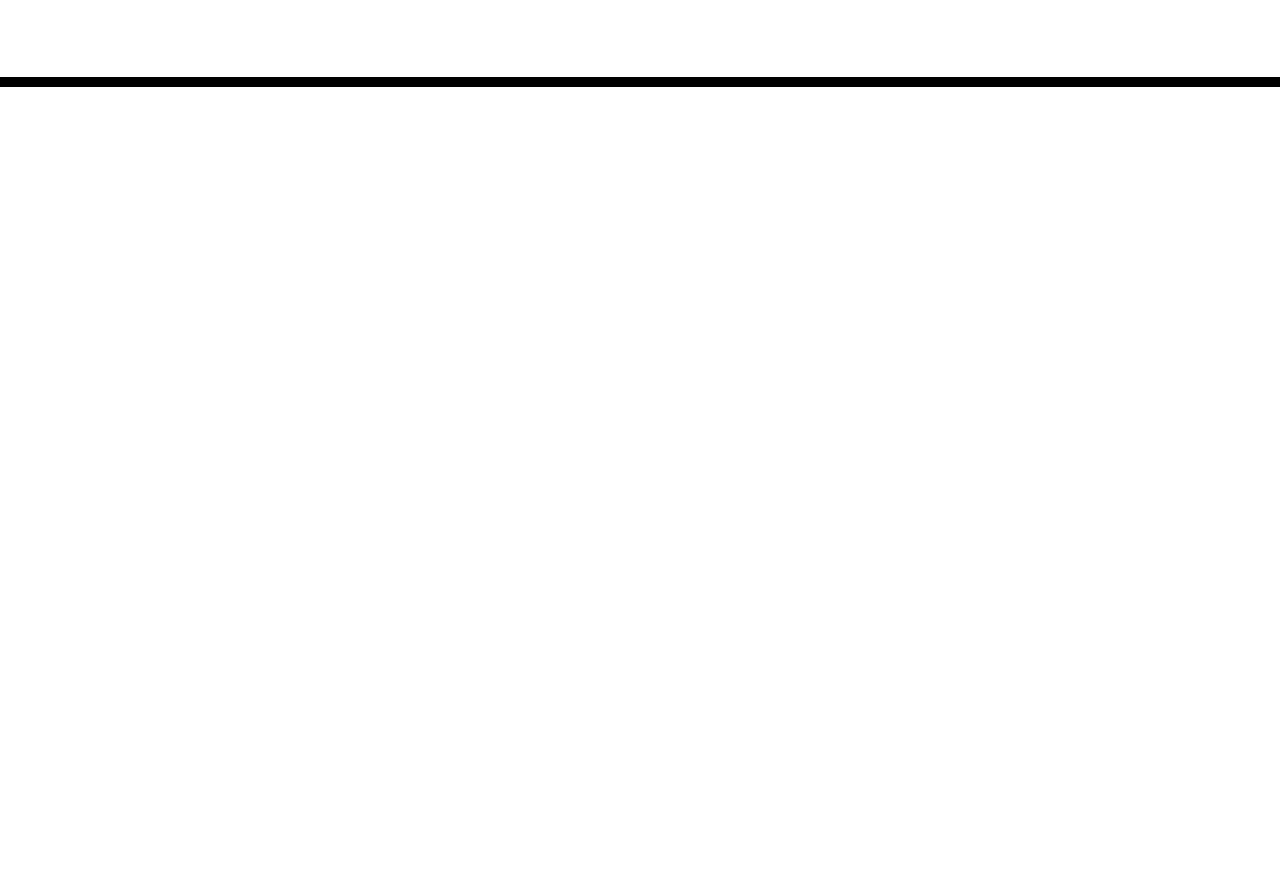
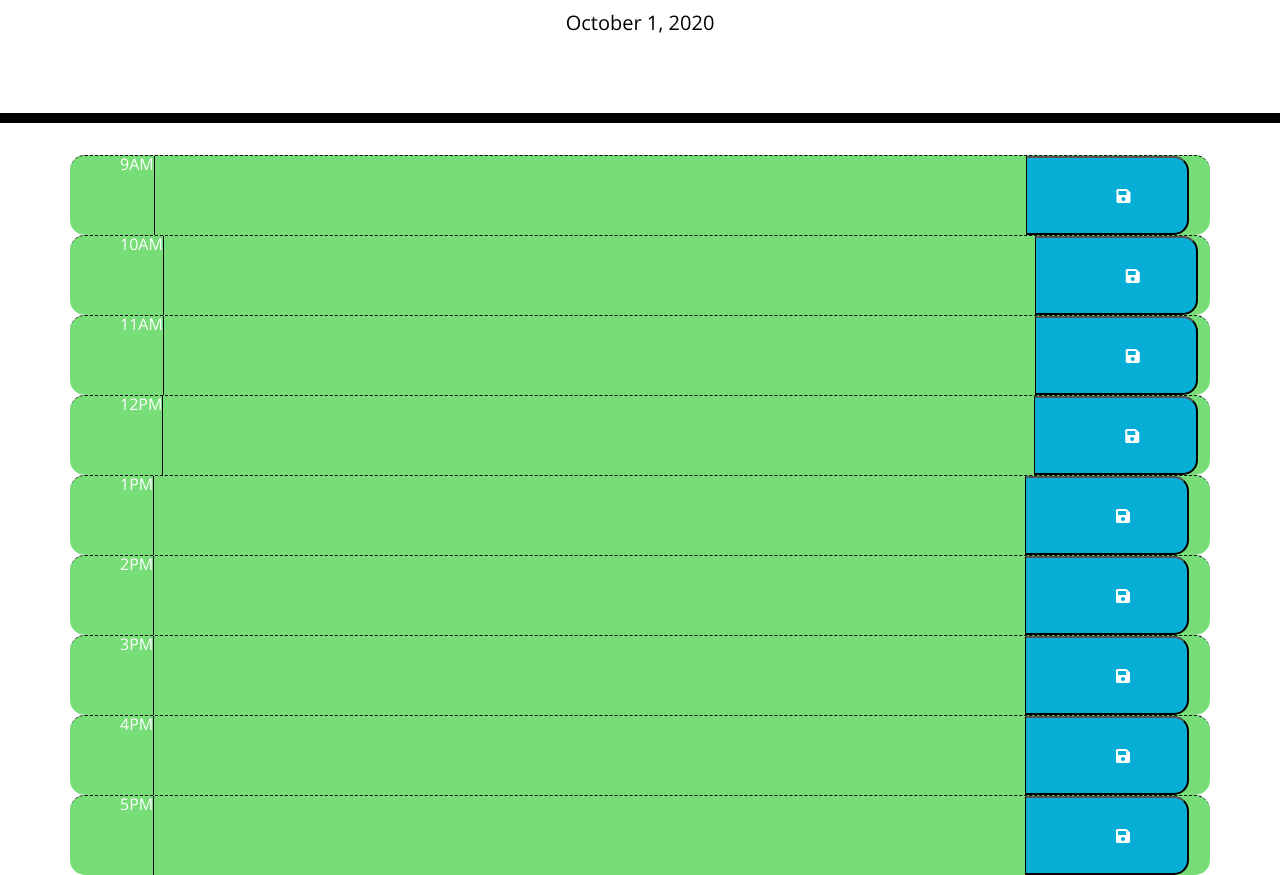
Before and after one commit to tsinmoua/Day-Planner, a plain HTML site: page index.html in a window 1280 px wide. Shown: the part 181-1056 px from the top of the page. Before the commit the page ends 800 px from the top, so only its background shows below. Drawn offline with nearby package versions, Linux system fonts and the light colour scheme.

Commit message:
Added timeblocks to HTML, Classes in JS

```diff
--- a/index.html
+++ b/index.html
@@ -1,23 +1,15 @@
 <!DOCTYPE html>
 <html lang="en">
+
 <head>
   <meta charset="UTF-8" />
   <meta name="viewport" content="width=device-width, initial-scale=1.0" />
   <meta http-equiv="X-UA-Compatible" content="ie=edge" />
-    <link
-      rel="stylesheet"
-      href="https://stackpath.bootstrapcdn.com/bootstrap/4.3.1/css/bootstrap.min.css"
-    />
-    <link
-      rel="stylesheet"
-      href="https://use.fontawesome.com/releases/v5.8.1/css/all.css"
-      integrity="sha384-50oBUHEmvpQ+1lW4y57PTFmhCaXp0ML5d60M1M7uH2+nqUivzIebhndOJK28anvf"
-      crossorigin="anonymous"
-    />
-    <link
-      href="https://fonts.googleapis.com/css?family=Open+Sans&display=swap"
-      rel="stylesheet"
-    />
+  <link rel="stylesheet" href="https://stackpath.bootstrapcdn.com/bootstrap/4.3.1/css/bootstrap.min.css" />
+  <link rel="stylesheet" href="https://use.fontawesome.com/releases/v5.8.1/css/all.css"
+    integrity="sha384-50oBUHEmvpQ+1lW4y57PTFmhCaXp0ML5d60M1M7uH2+nqUivzIebhndOJK28anvf" crossorigin="anonymous" />
+  <link href="https://fonts.googleapis.com/css?family=Open+Sans&display=swap" rel="stylesheet" />
+
   <link rel="stylesheet" href="style.css" />
   <title>Work Day Scheduler</title>
 </head>
@@ -29,10 +21,78 @@
     <p id="currentDay" class="lead"></p>
   </header>
   <div class="container">
+
     <!-- Timeblocks go here -->
+    <div id="nine" class="row hour time-block past" value="9">9AM
+      <textarea class="description nineAM" onload="saved()"></textarea>
+      <button class="saveBtn">
+        <i class="fas fa-save"></i>
+      </button>
+    </div>
+
+    <div id="ten" class="row hour time-block" value="10">10AM
+      <textarea class="description tenAM"></textarea>
+      <button class="saveBtn">
+        <i class="fas fa-save"></i>
+      </button>
+    </div>
+
+    <div id="eleven" class="row hour time-block" value="11">11AM
+      <textarea class="description elevenAM"></textarea>
+      <button class="saveBtn">
+        <i class="fas fa-save"></i>
+      </button>
+    </div>
+
+    <div id="twelve" class="row hour time-block" value="12">12PM
+      <textarea class="description twelvePM"></textarea>
+      <button class="saveBtn">
+        <i class="fas fa-save"></i>
+      </button>
+    </div>
+
+    <div id="thirteen" class="row hour time-block" value="13">1PM
+      <textarea class="description thirteenPM"></textarea>
+      <button class="saveBtn">
+        <i class="fas fa-save"></i>
+      </button>
+    </div>
+
+    <div id="fourteen" class="row hour time-block" value="14">2PM
+      <textarea class="description fourteenPM"></textarea>
+      <button class="saveBtn">
+        <i class="fas fa-save"></i>
+      </button>
+    </div>
+
+    <div id="fifteen" class="row hour time-block" value="15">3PM
+      <textarea class="description fifteenPM"></textarea>
+      <button class="saveBtn">
+        <i class="fas fa-save"></i>
+      </button>
+    </div>
+
+    <div id="sixteen" class="row hour time-block" value="16">4PM
+      <textarea class="description sixteenPM"></textarea>
+      <button class="saveBtn">
+        <i class="fas fa-save"></i>
+      </button>
+    </div>
+
+    <div id="seventeen" class="row hour time-block" value="17">5PM
+      <textarea class="description seventeenPM"></textarea>
+      <button class="saveBtn">
+        <i class="fas fa-save"></i>
+      </button>
+    </div>
+
   </div>
 
   <script src="https://code.jquery.com/jquery-3.4.1.min.js"></script>
   <script src="https://cdnjs.cloudflare.com/ajax/libs/moment.js/2.24.0/moment.min.js"></script>
+  <script src="script.js"></script>
+
+
 </body>
+
 </html>
--- /dev/null
+++ b/script.js
@@ -0,0 +1,65 @@
+var headerEl = $(".display-3");
+var pEl = $(".lead");
+var date = $("#currentDay");
+var timeBlock = $(".time-block");
+
+// Add current date to currentDay id
+date.text(moment().format('LL'));
+
+var currentTime = moment().format('HH');
+
+console.log("the current hour is: " + currentTime);
+
+var nine = $("#nine");
+var ten = $("#ten");
+var eleven = $("#eleven");
+var twelve = $("#twelve");
+var thirteen = $("#thirteen");
+var fourteen = $("#fourteen");
+var fifteen = $("#fifteen");
+var sixteen = $("#sixteen");
+var seventeen = $("#seventeen");
+
+console.log(nine.attr("value"));
+console.log(ten.attr("value"));
+console.log(eleven.attr("value"));
+console.log(twelve.attr("value"));
+console.log(thirteen.attr("value"));
+console.log(fourteen.attr("value"));
+console.log(fifteen.attr("value"));
+console.log(sixteen.attr("value"));
+console.log(seventeen.attr("value"));
+
+// 24 hour clock with the work day hours
+var time = [nine, ten, eleven, twelve, thirteen, fourteen, fifteen, sixteen, seventeen];
+
+// for loop to add classes to the time slots
+for (let i = 0; i < time.length; i++) {
+    if ((time[i].attr("value")) < parseInt(currentTime)) {
+        time[i].addClass("past");
+    } else if ((time[i].attr("value")) > parseInt(currentTime)) {
+        time[i].addClass("future");
+    } else {
+        time[i].addClass("present");
+    }
+}
+
+var appt;
+
+var saveBtn = $(".saveBtn");
+
+var nineAM = $(".nineAM");
+
+
+saveBtn.on("click",function(){
+    localStorage.setItem("task", JSON.stringify(nineAM.val()));
+    console.log(JSON.stringify(nineAM.val()));
+});
+
+var input = JSON.parse(localStorage.getItem("task"));
+
+console.log(nineAM.text(input));
+
+function saved() {
+    nineAM.text(input)
+}
--- a/style.css
+++ b/style.css
@@ -11,6 +11,7 @@ textarea{
   color: #000000;
   border-left: 1px solid black;
   padding: 10px;
+  width: 80%;
 }
 
 .jumbotron {
@@ -40,6 +41,7 @@ textarea{
   background-color: #ffffff;
   color: #000000;
   border-top: 1px dashed #000000;
+  padding-left: 50px;
 }
 
 .past {
@@ -63,6 +65,7 @@ textarea{
   border-bottom-right-radius: 15px;
   background-color: #06AED5;
   color: white;
+  width: 15%;
 }
 
 .saveBtn i:hover {
```
Lines whose indentation alone changed are shown as unchanged.
